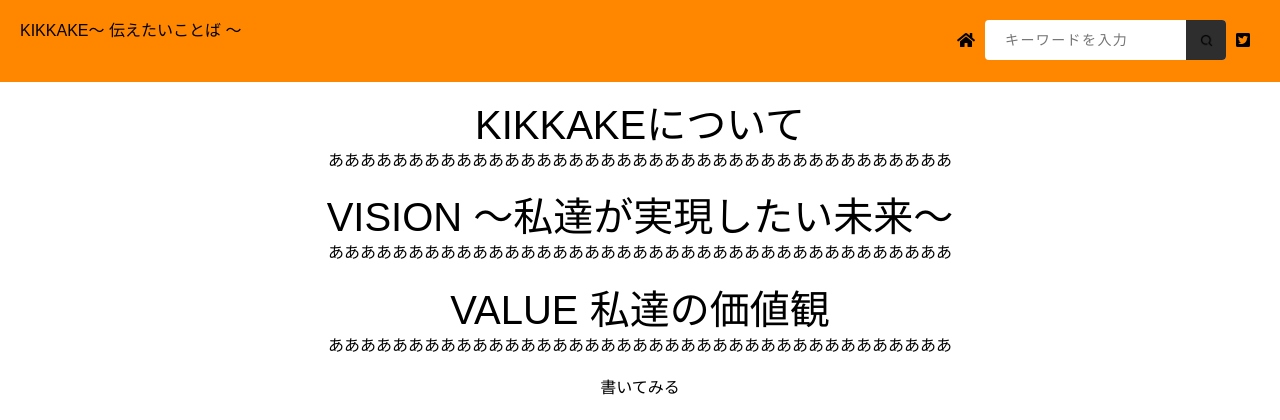
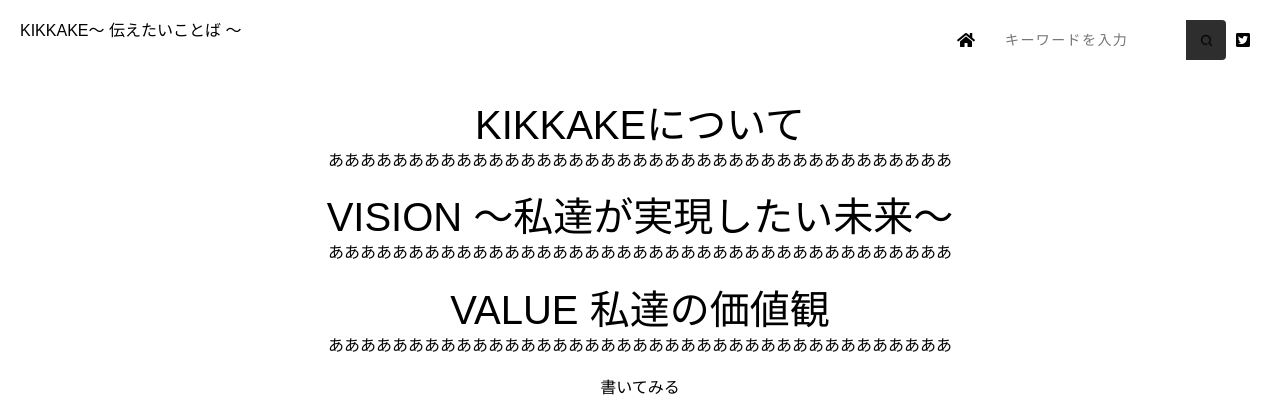
Before and after one commit to Take-6112/KIKKAKE, a Flask app: page /concept in a window 1280 px wide. Shown: the top 420 px of the page. Run offline with Flask 2, Linux system fonts and the light colour scheme; some libraries are stand-ins or nearby versions.

Commit message:
ヘッダー色テスト

```diff
--- a/static/CSS/kikkake.css
+++ b/static/CSS/kikkake.css
@@ -45,7 +45,7 @@ header div{
 
     /*  ▼装飾など  */
     padding: 10px;
-    background :#ff8700;
+    background :#8700;
 }
 
 header .header_left{
```
